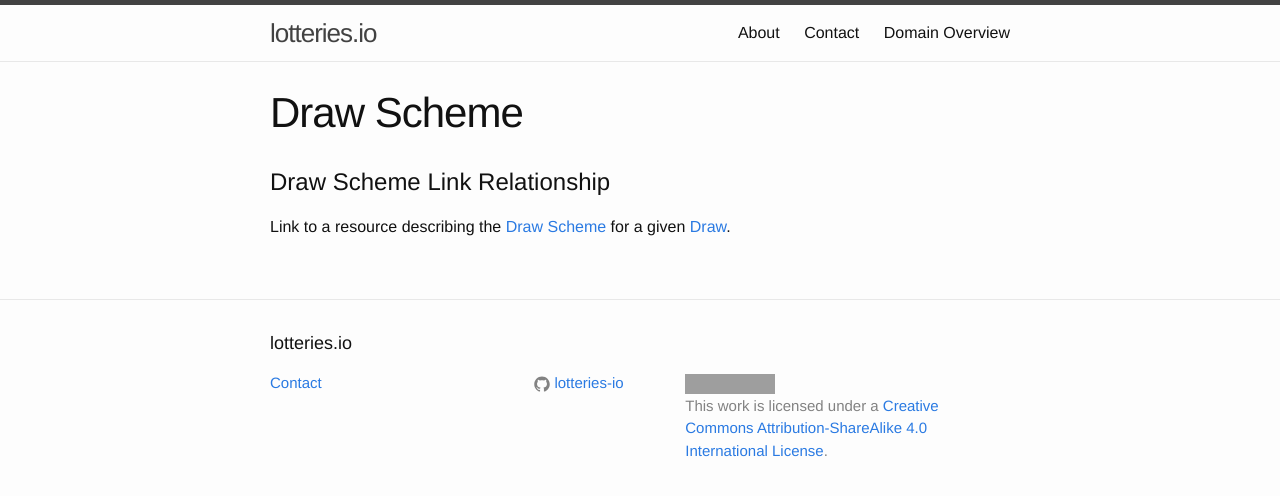
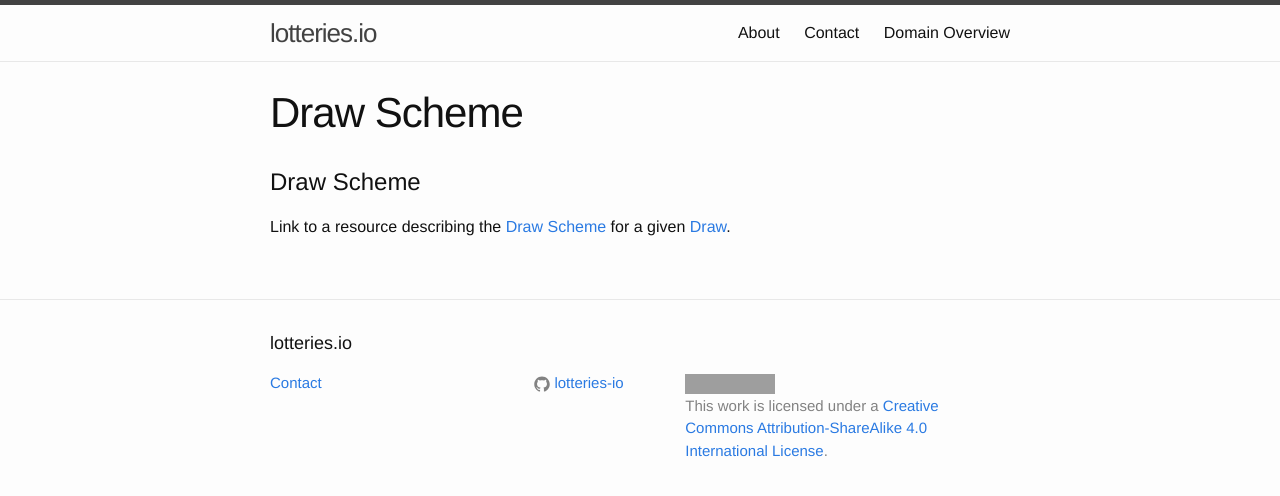
Before and after one commit to lotteries-io/lotteries-io.github.io, a Jekyll site: the page built from _link-relationships/draw-scheme.md, in a window 1280 px wide. Shown: the top 496 px of the page. Built offline with Jekyll 4.4.1, drawn with Linux system fonts in a browser that asks for light colours; grey boxes are pictures that could not be loaded.

Commit message:
Update draw-scheme.md

```diff
--- a/_link-relationships/draw-scheme.md
+++ b/_link-relationships/draw-scheme.md
@@ -2,6 +2,6 @@
 layout: page
 title: Draw Scheme
 ---
-# Draw Scheme Link Relationship
+# Draw Scheme
 
 Link to a resource describing the [Draw Scheme](../concepts/draw-scheme) for a given [Draw](../concepts/draw).
```
